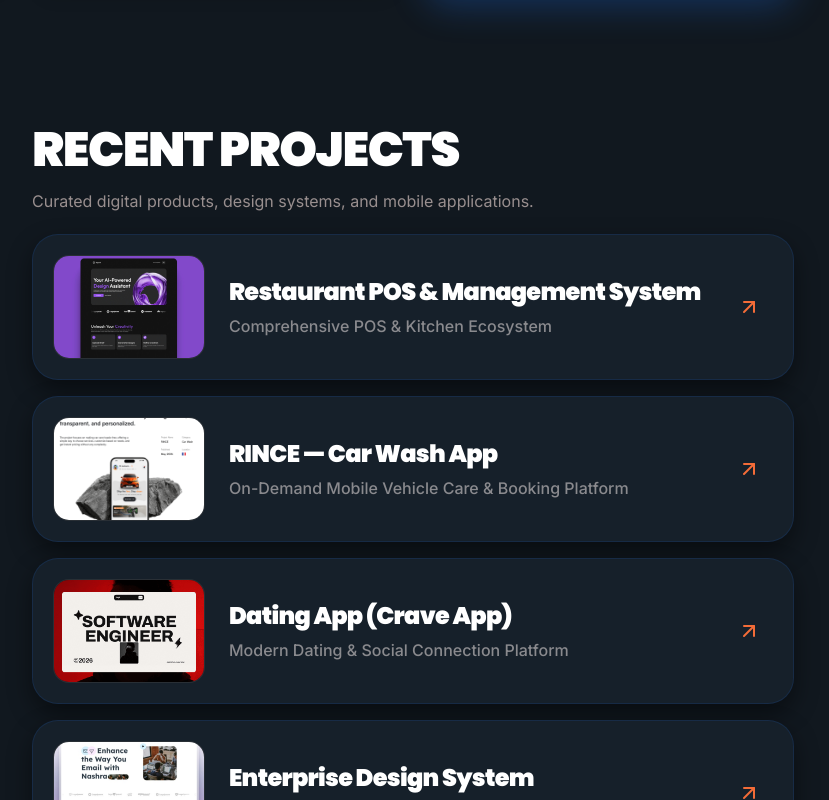
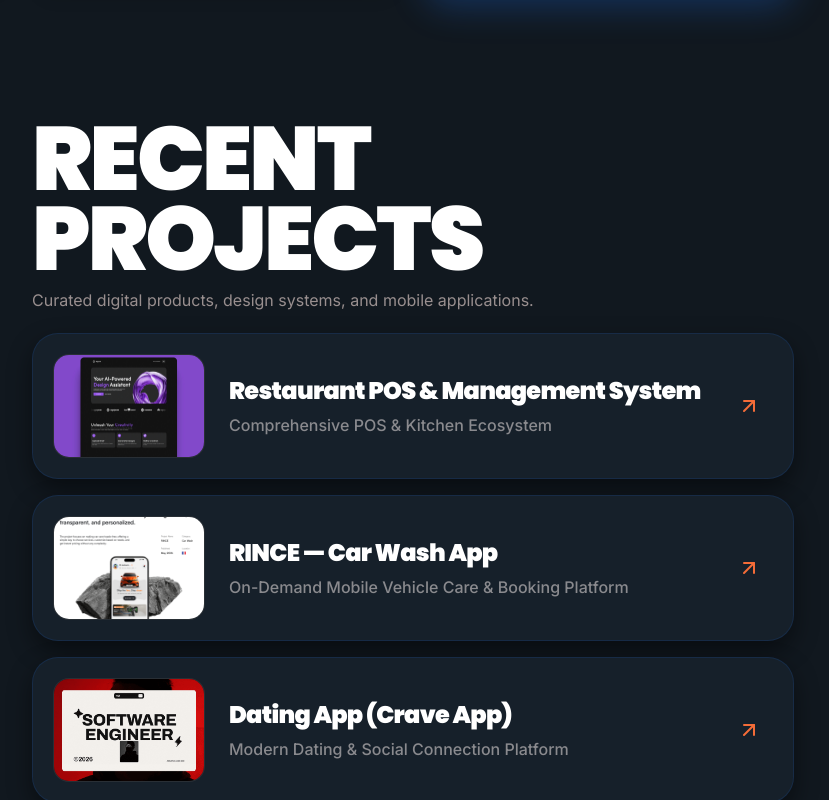
Before and after one commit to azharuddinak47/azhar-uddin-portfolio, a Next.js app: page / in a window 1280 px wide. Shown: the part 800-1600 px from the top of the page, without its empty margins (426-1255 px from the left). Built offline with nearby package versions, Linux system fonts and the light colour scheme.

Commit message:
Update all section headings to 90px matching Framer hero display typography

```diff
--- a/src/components/common/SectionHeading.tsx
+++ b/src/components/common/SectionHeading.tsx
@@ -37,7 +37,7 @@ export const SectionHeading = ({
             whileInView={{ opacity: 1 }}
             viewport={{ once: false, amount: 0.2 }}
             transition={{ duration: 0.5, ease: [0.16, 1, 0.3, 1] }}
-            className="text-3xl sm:text-4xl lg:text-[44px] xl:text-5xl font-black tracking-tight text-white uppercase font-[family-name:var(--font-poppins)] select-text cursor-text leading-tight mt-0 pt-0 transition-colors duration-300"
+            className="text-4xl sm:text-6xl md:text-7xl lg:text-[90px] font-black tracking-tight text-white uppercase font-[family-name:var(--font-poppins)] select-text cursor-text leading-[0.88] mt-0 pt-0 transition-colors duration-300"
           >
             {title}
           </motion.h2>
--- a/src/components/sections/ContactSection.tsx
+++ b/src/components/sections/ContactSection.tsx
@@ -117,12 +117,12 @@ export const ContactSection = () => {
           transition={{ duration: 0.5, ease: [0.16, 1, 0.3, 1] }}
           className="flex flex-col items-start leading-[0.88] mb-4 sm:mb-5 select-text shrink-0"
         >
-          <span className={`text-4xl sm:text-5xl lg:text-6xl font-black tracking-tight uppercase font-[family-name:var(--font-poppins)] select-text cursor-text transition-colors duration-300 ${
+          <span className={`text-4xl sm:text-6xl md:text-7xl lg:text-[90px] font-black tracking-tight uppercase font-[family-name:var(--font-poppins)] select-text cursor-text transition-colors duration-300 leading-[0.88] ${
             isDark ? 'text-white' : 'text-neutral-900'
           }`}>
             LET&apos;S WORK
           </span>
-          <span className="neon-stroke text-4xl sm:text-5xl lg:text-6xl font-black tracking-tight uppercase font-[family-name:var(--font-poppins)] select-text cursor-text mt-0.5 sm:mt-1">
+          <span className="neon-stroke text-4xl sm:text-6xl md:text-7xl lg:text-[90px] font-black tracking-tight uppercase font-[family-name:var(--font-poppins)] select-text cursor-text leading-[0.88] mt-1 sm:mt-1.5">
             TOGETHER
           </span>
         </motion.div>
```
